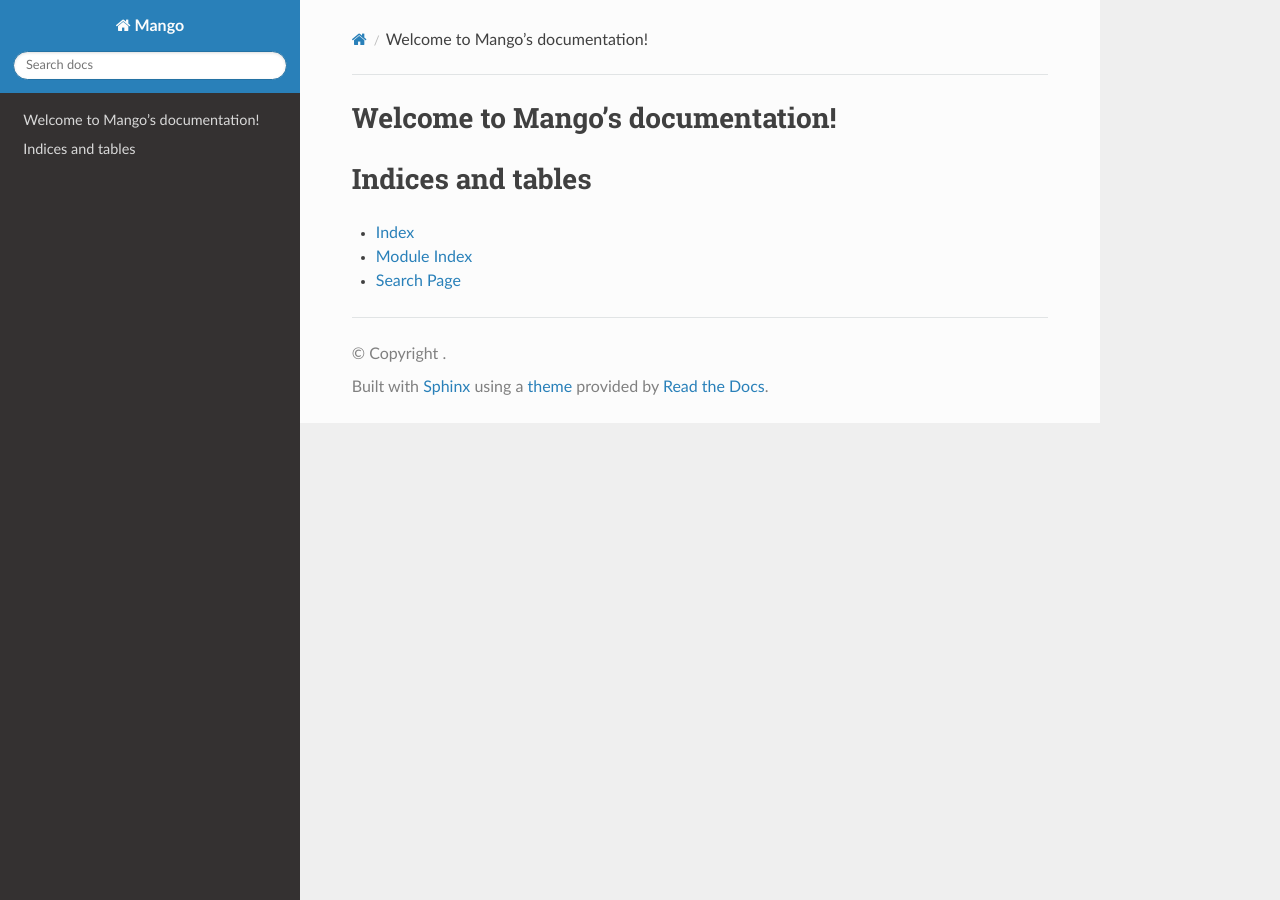
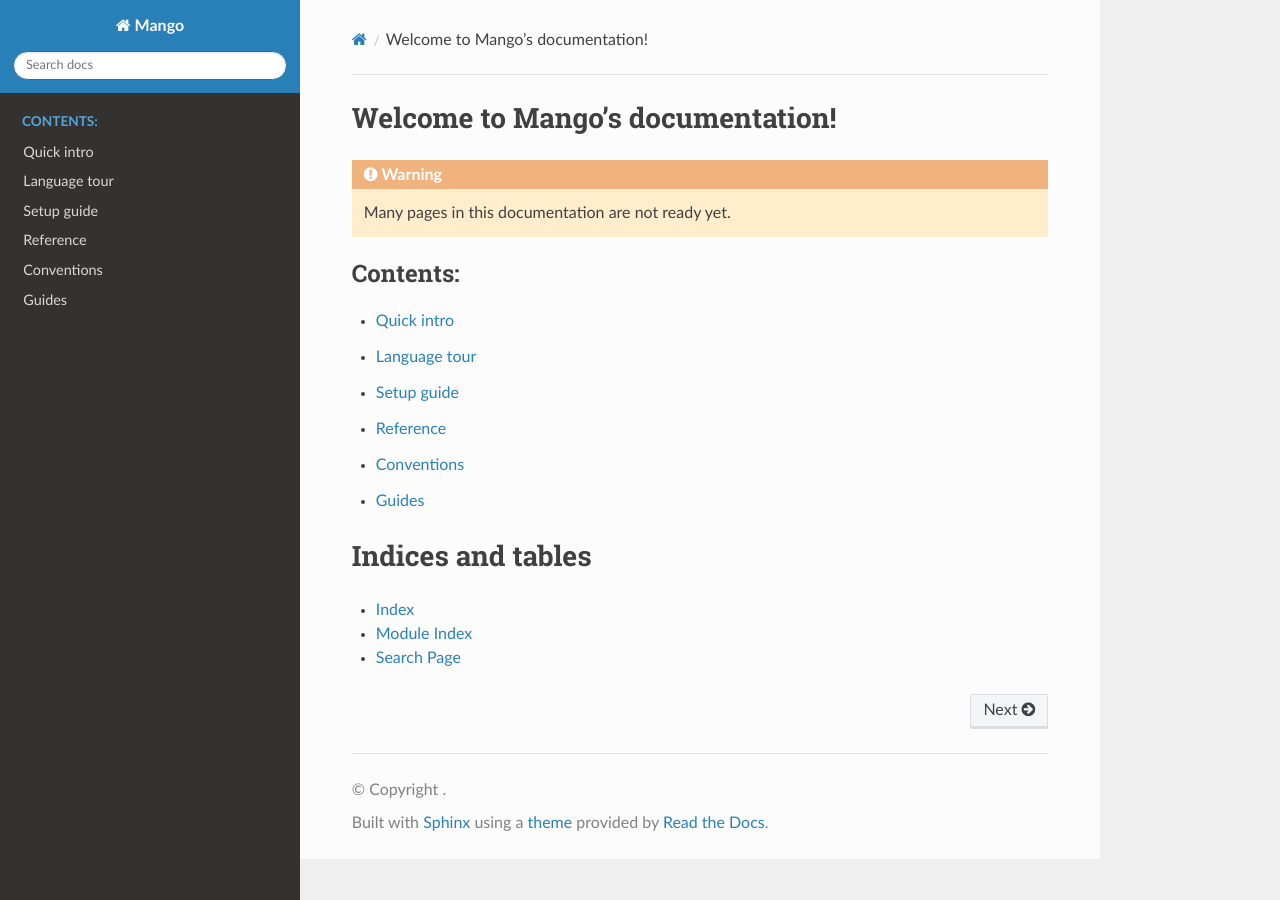
Before and after one commit to mangolang/documentation, a Sphinx documentation site: the page built from source/index.rst, in a window 1280 px wide. Built offline with Sphinx 7.4.7 and the Read the Docs theme 2.0.0, drawn with Linux system fonts in a browser that asks for light colours.

Commit message:
Create the chapter stucture

```diff
--- /dev/null
+++ b/source/conventions/index.rst
@@ -0,0 +1,7 @@
+
+Conventions
+===============================
+
+.. toctree::
+	:maxdepth: 2
+	:caption: Contents:
--- /dev/null
+++ b/source/guides/index.rst
@@ -0,0 +1,7 @@
+
+Guides
+===============================
+
+.. toctree::
+	:maxdepth: 2
+	:caption: Contents:
--- a/source/index.rst
+++ b/source/index.rst
@@ -6,11 +6,19 @@
 Welcome to Mango's documentation!
 =================================
 
+.. warning::
+   Many pages in this documentation are not ready yet.
+
 .. toctree::
    :maxdepth: 2
    :caption: Contents:
 
-
+   quick_intro/index
+   language_tour/index
+   setup_guide/index
+   language_reference/index
+   conventions/index
+   guides/index
 
 Indices and tables
 ==================
--- /dev/null
+++ b/source/language_reference/index.rst
@@ -0,0 +1,7 @@
+
+Reference
+===============================
+
+.. toctree::
+	:maxdepth: 2
+	:caption: Contents:
--- /dev/null
+++ b/source/language_tour/index.rst
@@ -0,0 +1,7 @@
+
+Language tour
+===============================
+
+.. toctree::
+	:maxdepth: 2
+	:caption: Contents:
--- /dev/null
+++ b/source/quick_intro/index.rst
@@ -0,0 +1,7 @@
+
+Quick intro
+===============================
+
+.. toctree::
+	:maxdepth: 2
+	:caption: Contents:
--- /dev/null
+++ b/source/setup_guide/index.rst
@@ -0,0 +1,7 @@
+
+Setup guide
+===============================
+
+.. toctree::
+	:maxdepth: 2
+	:caption: Contents:
```
